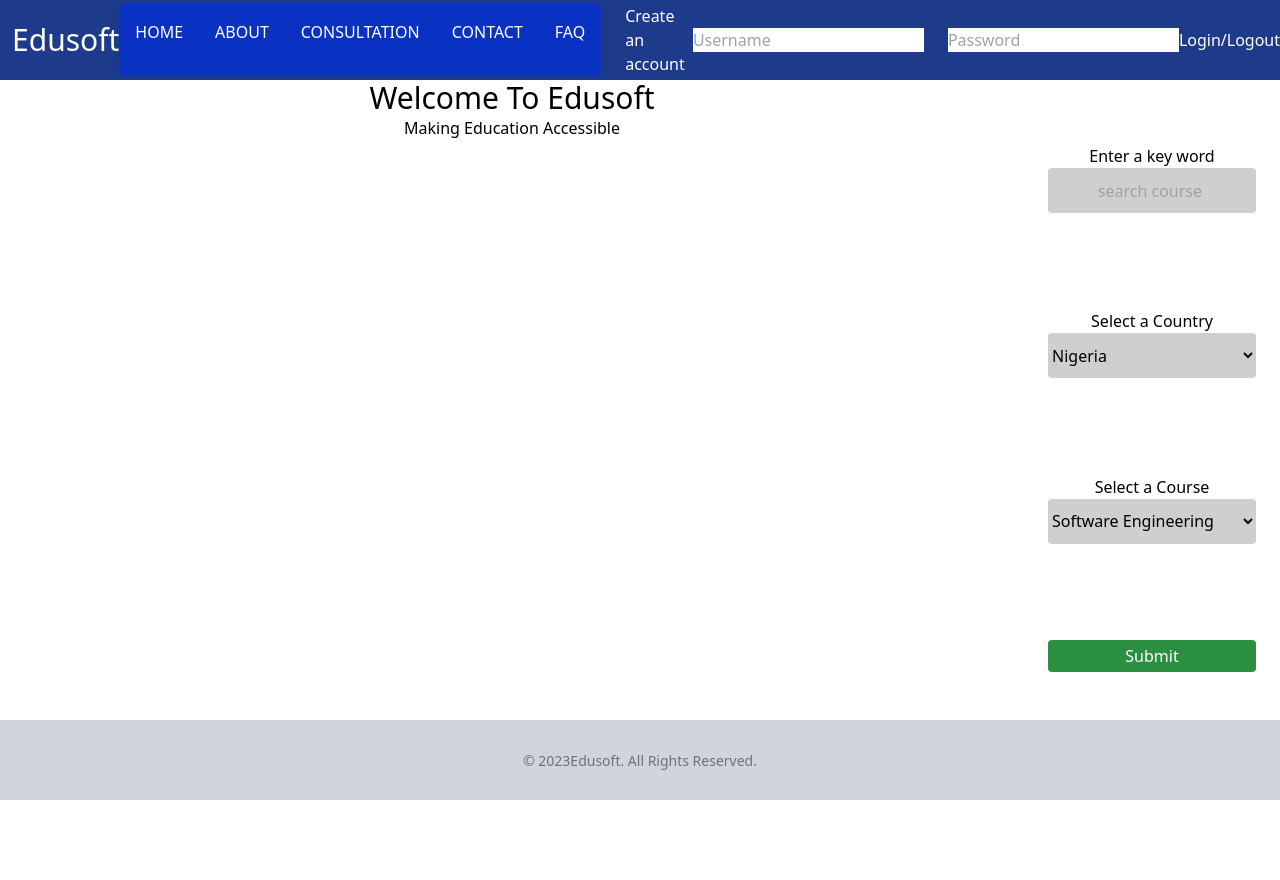
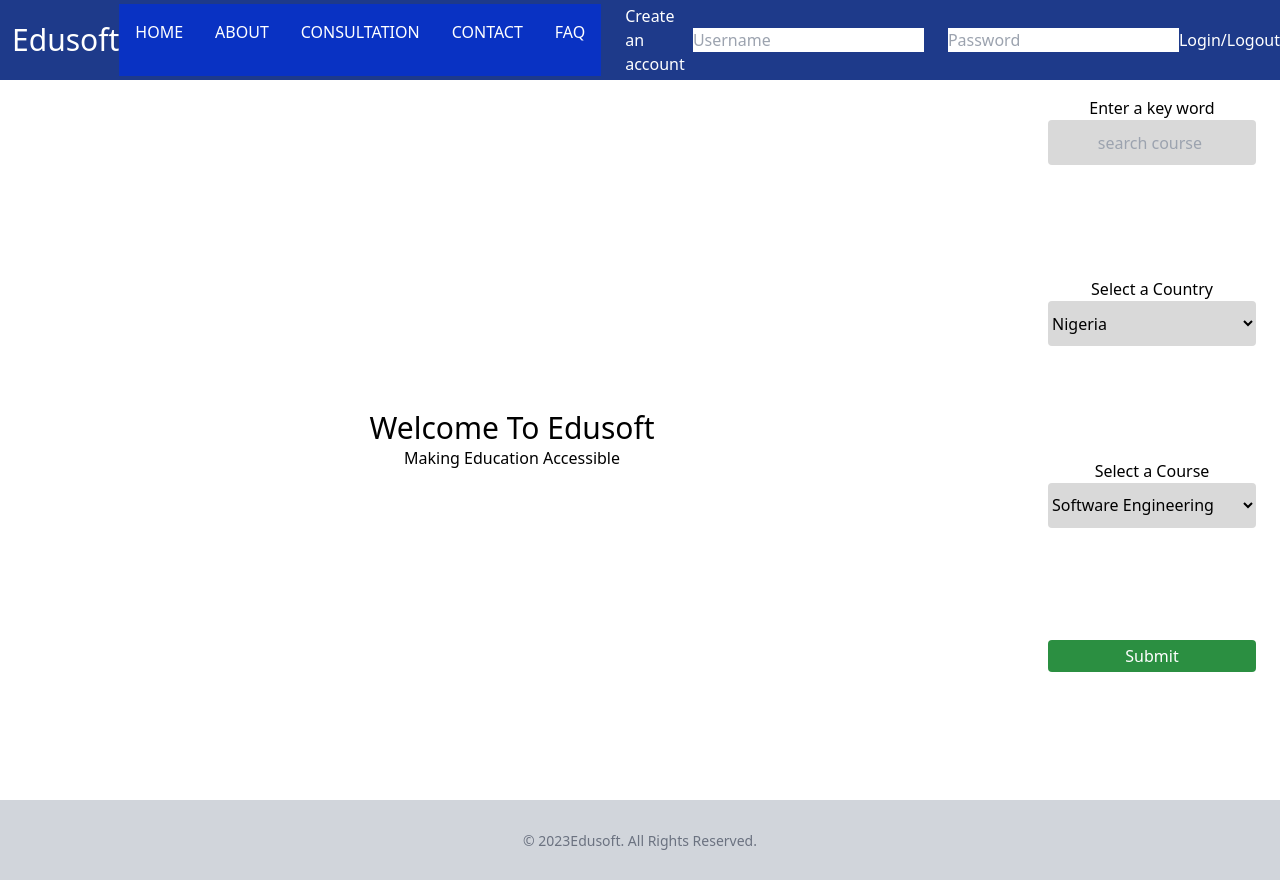
Before and after one commit to Nwaigba66/Edusoft-website---FrontEnd, a Next.js app: page / in a window 1280 px wide. Before the commit the page ends 800 px from the top, so only its background shows below. Built offline with nearby package versions, Linux system fonts and the light colour scheme.

Commit message:
style:update display for wider visibility

```diff
--- a/src/app/globals.css
+++ b/src/app/globals.css
@@ -6,6 +6,7 @@
   --foreground-rgb: 0, 0, 0;
   --background-start-rgb: 214, 219, 220;
   --background-end-rgb: 255, 255, 255;
+   --header-height:5rem;
 }
 
 @media (prefers-color-scheme: dark) {
@@ -13,6 +14,7 @@
     --foreground-rgb: 255, 255, 255;
     --background-start-rgb: 255, 255, 255;
     --background-end-rgb: 255, 255, 255;
+
   }
 }
 
@@ -24,9 +26,10 @@ body {
   grid-template-areas:
   "head head head head head"
   "main main main main sidebar"
+  "main main main main ."
   "footer footer footer footer footer";
   @apply bg-white w-full;
-  grid-template-rows: auto 1fr auto;
+  grid-template-rows: auto 1fr auto auto;
   grid-template-columns:1fr 1fr 1fr 1fr 1fr;
 }
 .foot{
@@ -34,13 +37,20 @@ body {
 }
 .head{
   grid-area: head;
+  height: var(--header-height);
+  @apply sticky top-0;
 }
 
 .sidebar{
   grid-area: sidebar;
+  @apply sticky bg-transparent;
+  top: var(--header-height);
+  max-height: calc(100vh - 10rem);
 }
 .maincontent{
   grid-area: main;
+  min-height: calc(100vh - var(--header-height));
+
 }
 .sidebar section input,
 .sidebar section select,
--- a/src/app/page.tsx
+++ b/src/app/page.tsx
@@ -7,7 +7,7 @@ import { Component } from 'react';
 
 export default function home() {
   return (
-    <div className="flex justify-center flex-col items-center">
+    <div className="flex justify-center h-full flex-col items-center">
       <h2 className="text-3xl">
         Welcome To Edusoft
       </h2>
--- a/src/components/Header/index.tsx
+++ b/src/components/Header/index.tsx
@@ -3,7 +3,7 @@ import NavBar from '@/components/NavBar'
 
 function Header() {
 	return (
-		<header className="head h-[5rem] relative flex flex-row
+		<header className="head relative flex flex-row
 							items-center
 							bg-blue-900
 							text-white" >
--- a/src/components/SideBar/index.tsx
+++ b/src/components/SideBar/index.tsx
@@ -2,7 +2,7 @@ import React from 'react'
 
 export default function SideBar() {
   return (
-    <div className="sidebar bg-white h-full pt-[4rem] pb-[3rem]">
+    <div className="sidebar bg-white pt-[1rem] pb-[3rem]">
       <section className=" flex flex-col
                           justify-between items-center
                           h-full w-full">
--- a/tailwind.config.ts
+++ b/tailwind.config.ts
@@ -17,7 +17,7 @@ const config: Config = {
         'hover-color':'#e6e898',
         'large':'#0932C3',
         'small':'#e9d6ee',
-        'placeholder': '#cfcfcf',
+        'placeholder': '#d9d9d9',
         'placeholder-text':'#333333',
         'button': '#2b8f41'
       }
```
